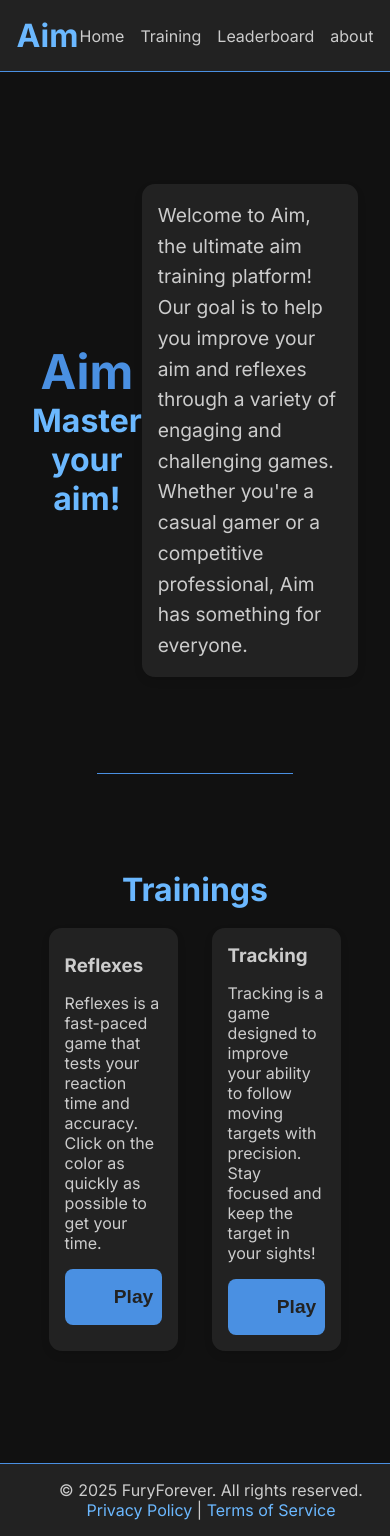
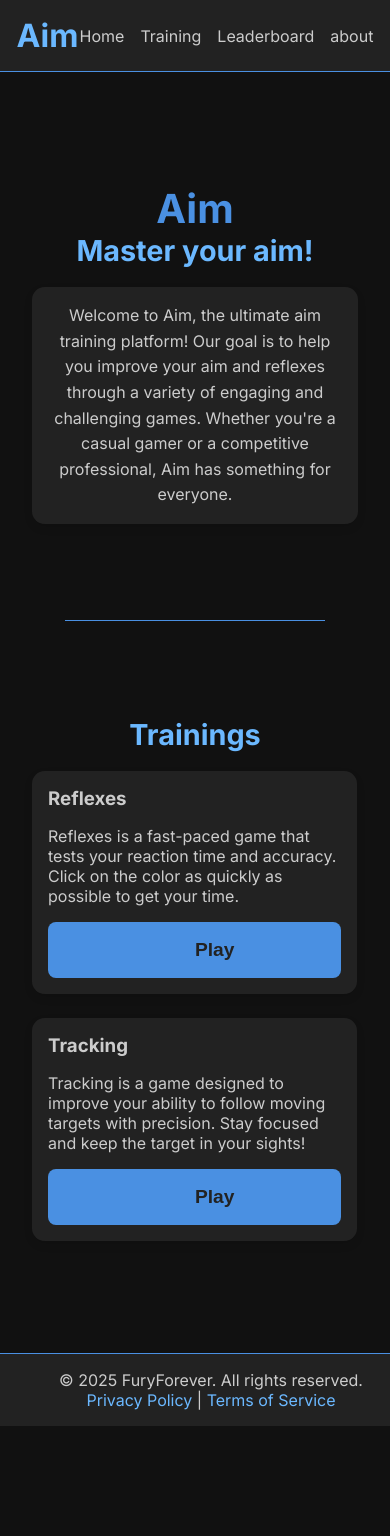
Before and after one commit to Furyforev3r/aim, a SvelteKit app: page / in a window 390 px wide. Shown: the top 1536 px of the page. After the commit the page ends 1426 px from the top, so only its background shows below. Built offline with nearby package versions, Linux system fonts and the light colour scheme; some icons are missing.

Commit message:
mobile: mobile fixed

```diff
--- a/src/routes/+page.svelte
+++ b/src/routes/+page.svelte
@@ -1,5 +1,5 @@
 <script lang="ts">
-    import { goto } from "$app/navigation"
+	import { goto } from "$app/navigation"
 	import Icon from "@iconify/svelte"
 </script>
 
@@ -164,4 +164,37 @@
 	button:hover {
 		background-color: var(--blue-secondary-color);
 	}
+
+	@media (max-width: 768px) {
+		.container {
+			flex-direction: column;
+			text-align: center;
+			gap: 1.2rem;
+		}
+
+		.trainings {
+			flex-direction: column;
+			gap: 1.5rem;
+		}
+
+		.aim {
+			width: 90%;
+		}
+
+		h1 {
+			font-size: 2.5rem;
+		}
+
+		h2 {
+			font-size: 1.8rem;
+		}
+
+		.content p {
+			font-size: 1rem;
+		}
+
+		.bar {
+			width: 80%;
+		}
+	}
 </style>
```
